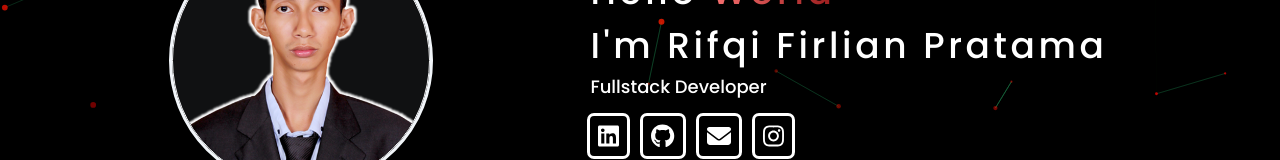
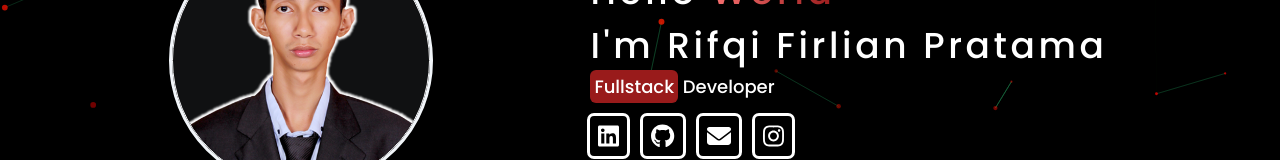
Before and after one commit to Rifqi-Dev/Portofolio, a React (Create React App) app: page / in a window 1280 px wide. Shown: the part 240-400 px from the top of the page. Built offline with nearby package versions, Linux system fonts and the light colour scheme; no server answers.

Commit message:
change style in intro

```diff
--- a/src/components/intro.js
+++ b/src/components/intro.js
@@ -43,7 +43,10 @@ function Intro() {
                 I'm Rifqi Firlian Pratama
               </h2>
               <h3 className=" md:text-[18px] text-[14px] font-poppins">
-                Fullstack Developer
+                <span className="bg-red-800 p-1 rounded-md hover:bg-white hover:text-red-800 transition-all ease-in-out duration-300">
+                  Fullstack
+                </span>{" "}
+                Developer
               </h3>
               <div className="flex gap-4">
                 <NeonContainer
--- a/src/service/analyticService.js
+++ b/src/service/analyticService.js
@@ -2,8 +2,8 @@ import axios from "axios";
 // import { configDotenv } from "dotenv";
 // configDotenv();
 
-const API_URL = "https://api.kapuyuaxdev.my.id/";
-// const API_URL = "http://localhost:3600/";
+// const API_URL = "https://api.kapuyuaxdev.my.id/";
+const API_URL = "http://localhost:3600/";
 
 export const fetchAnalytic = async () => {
   // console.log(API_URL);
```
